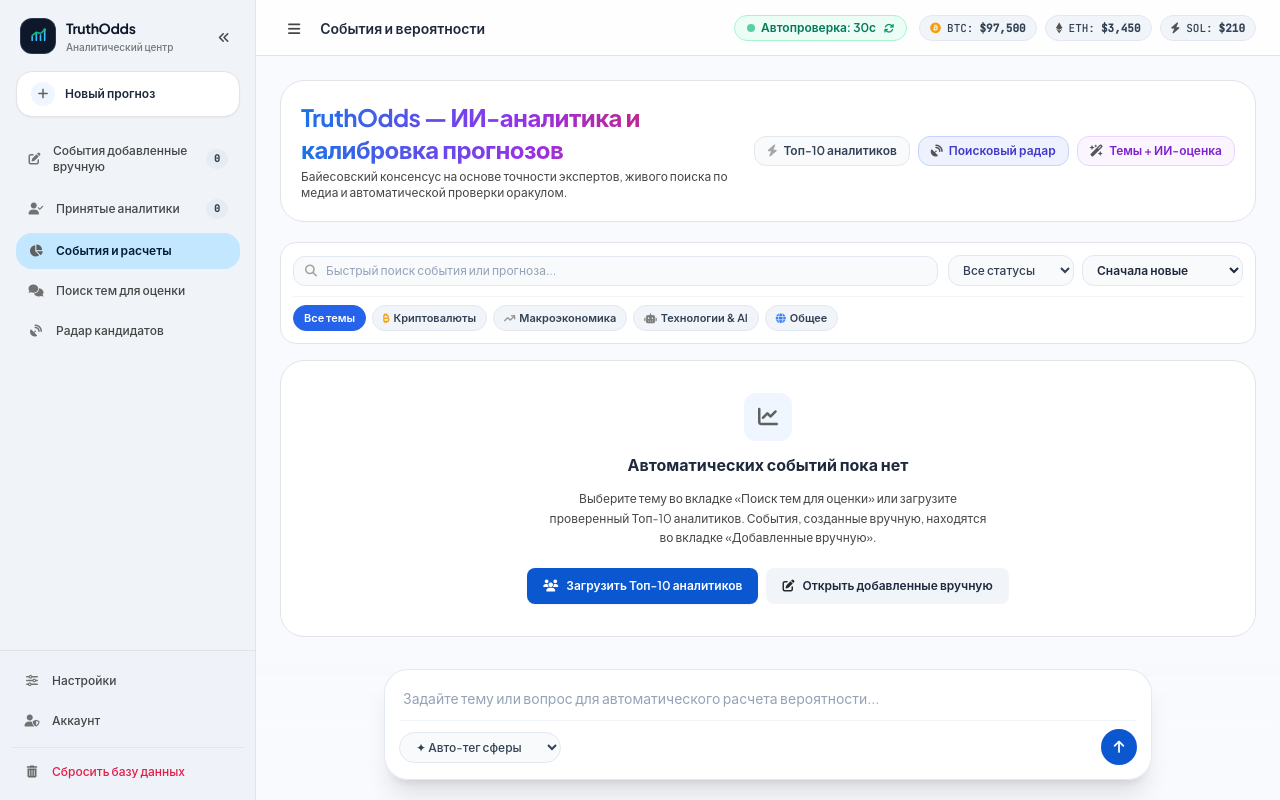
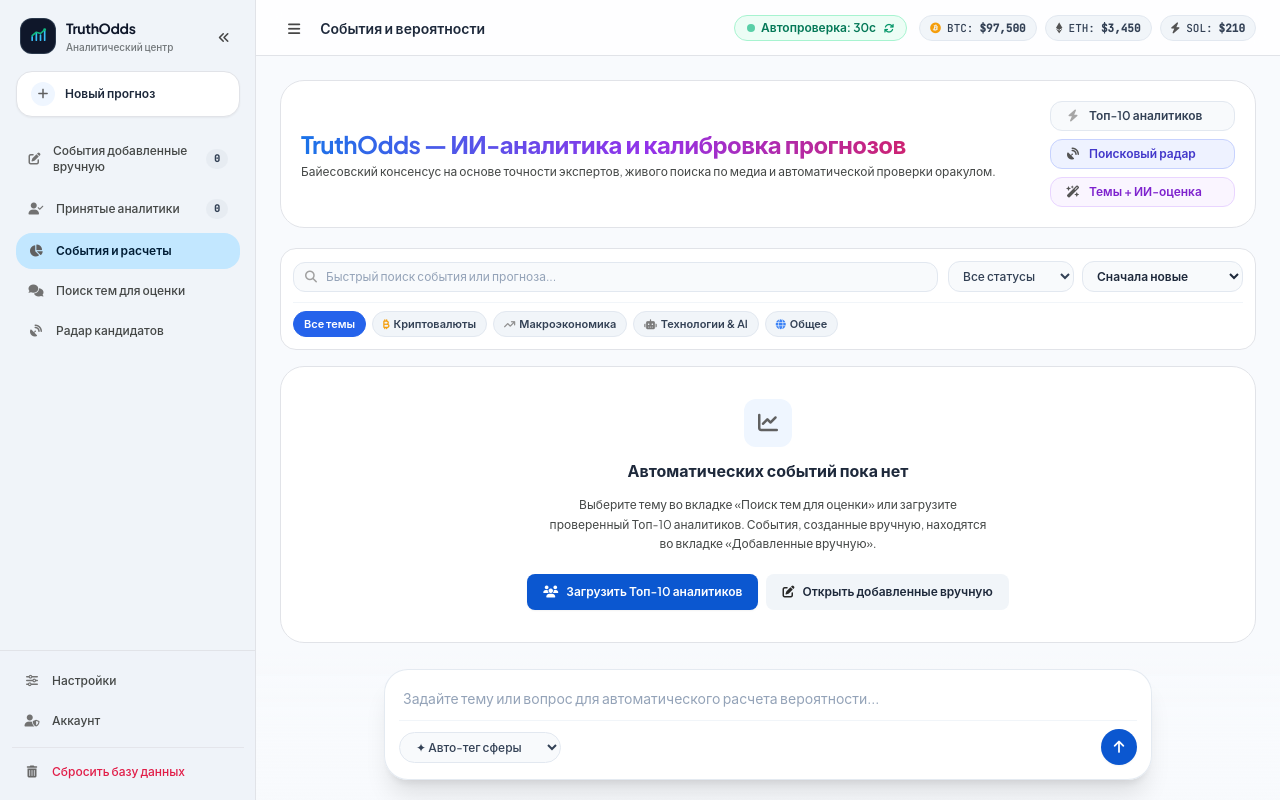
Before and after one commit to coolboy6969/truth-odds, a FastAPI app: page / in a window 1280 px wide. Run offline with FastAPI, Linux system fonts and the light colour scheme; data comes from the database, SQL or seed files in the repository; data that the repository does not hold is empty; some libraries are stand-ins or nearby versions.

Commit message:
Stack quick action buttons vertically in hero banner

```diff
--- a/app/templates/index.html
+++ b/app/templates/index.html
@@ -255,17 +255,17 @@
                         </div>
 
                         <!-- Quick Action Pills -->
-                        <div class="flex flex-wrap items-center gap-2 flex-shrink-0">
-                            <button onclick="seedCryptoTop10()" class="gemini-pill px-3 py-1.5 rounded-xl bg-slate-50 hover:bg-blue-50 border border-slate-200 hover:border-blue-200 text-xs font-semibold text-slate-700 hover:text-blue-700 flex items-center gap-1.5">
-                                <i class="fa-solid fa-bolt text-amber-500 text-xs"></i>
+                        <div class="flex flex-col items-stretch gap-2 flex-shrink-0 min-w-[185px]">
+                            <button onclick="seedCryptoTop10()" class="gemini-pill w-full px-3.5 py-1.5 rounded-xl bg-slate-50 hover:bg-blue-50 border border-slate-200 hover:border-blue-200 text-xs font-semibold text-slate-700 hover:text-blue-700 flex items-center gap-2">
+                                <i class="fa-solid fa-bolt text-amber-500 text-xs w-4 text-center"></i>
                                 <span>Топ-10 аналитиков</span>
                             </button>
-                            <button onclick="switchTab('candidates')" class="gemini-pill px-3 py-1.5 rounded-xl bg-indigo-50 hover:bg-indigo-100 border border-indigo-200 text-xs font-semibold text-indigo-700 flex items-center gap-1.5">
-                                <i class="fa-solid fa-satellite-dish text-indigo-600 text-xs"></i>
+                            <button onclick="switchTab('candidates')" class="gemini-pill w-full px-3.5 py-1.5 rounded-xl bg-indigo-50 hover:bg-indigo-100 border border-indigo-200 text-xs font-semibold text-indigo-700 flex items-center gap-2">
+                                <i class="fa-solid fa-satellite-dish text-indigo-600 text-xs w-4 text-center"></i>
                                 <span>Поисковый радар</span>
                             </button>
-                            <button onclick="switchTab('narratives')" class="gemini-pill px-3 py-1.5 rounded-xl bg-purple-50 hover:bg-purple-100 border border-purple-200 text-xs font-semibold text-purple-700 flex items-center gap-1.5">
-                                <i class="fa-solid fa-wand-magic-sparkles text-purple-600 text-xs"></i>
+                            <button onclick="switchTab('narratives')" class="gemini-pill w-full px-3.5 py-1.5 rounded-xl bg-purple-50 hover:bg-purple-100 border border-purple-200 text-xs font-semibold text-purple-700 flex items-center gap-2">
+                                <i class="fa-solid fa-wand-magic-sparkles text-purple-600 text-xs w-4 text-center"></i>
                                 <span>Темы + ИИ-оценка</span>
                             </button>
                         </div>
```
